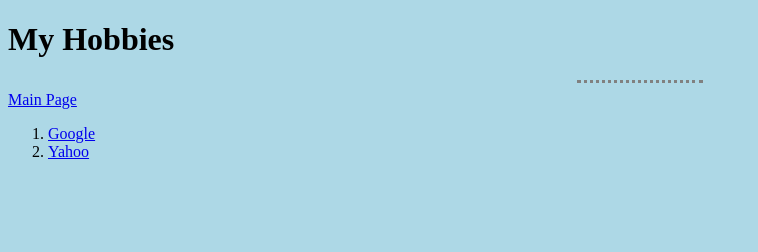
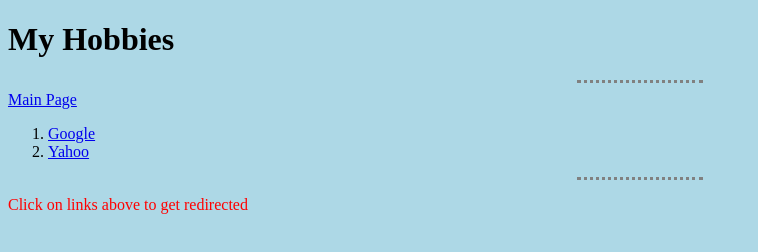
Before and after one commit to samerrahaluser/cv, a plain HTML site: page hobbies.html in a window 1280 px wide. Shown: the whole page, without its empty margins (0-758 px from the left). Drawn offline with Linux system fonts and the light colour scheme.

Commit message:
Added external CSS with a class instead of tag to file hobbies.html

```diff
--- a/css/styles.css
+++ b/css/styles.css
@@ -10,3 +10,7 @@
       border-width: medium;
       height: 0px;
     }
+
+    .Lightside{
+      color: red;
+    }
--- a/hobbies.html
+++ b/hobbies.html
@@ -17,5 +17,7 @@
         <a href="https://www.yahoo.com">Yahoo</a>
       </li>
     </ol>
+    <hr />
+    <p class="Lightside">Click on links above to get redirected</p>
   </body>
 </html>
```
